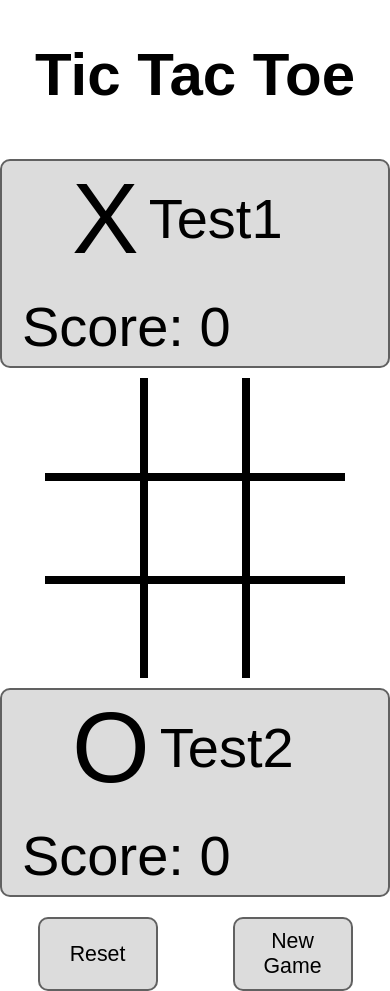
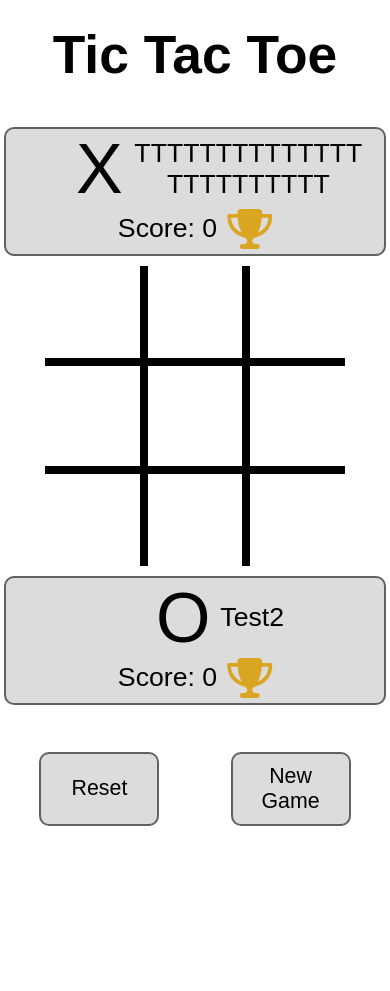
Before and after one commit to sshsphere/tictactoe, a plain HTML site: page index.html in a window 390 px wide. After the commit the page ends 844 px from the top, so only its background shows below. Drawn offline with Linux system fonts and the light colour scheme.

Commit message:
Improve responsivness

```diff
--- a/index.html
+++ b/index.html
@@ -12,11 +12,15 @@
     <h1>Tic Tac Toe</h1>
     <div class="main">
         <div class="player-container">
+            <div class="info">
                 <i class="fas fa-circle"></i>
                 <div class="player-icon">X</div>
-            <div class="player-name">Player1</div>
+                <div class="player-name"></div>
+            </div>
+            <div class="info">
                 <div class="player-score">Score: <span class="player-score-number">0</span></div>
-            <i class="fas fa-trophy trophy-x"></i>
+                <i class="fas fa-trophy show"></i>
+            </div>
         </div>
         <div class="grid-container">
             <div data-ind="0" class="grid-item"></div>
@@ -30,11 +34,15 @@
             <div data-ind="8" class="grid-item"></div>
         </div>
         <div class="player-container">
+            <div class="info">
                 <i class="fas fa-circle"></i>
                 <div class="player-icon">O</div>
-            <div class="player-name">Player2</div>
+                <div class="player-name"></div>
+            </div>
+            <div class="info">
                 <div class="player-score">Score: <span class="player-score-number">0</span></div>
-            <i class="fas fa-trophy"></i>
+                <i class="fas fa-trophy show"></i>
+            </div>
         </div>
     </div>
     <div class="button-container">
--- a/script.js
+++ b/script.js
@@ -58,7 +58,7 @@ const GameState = (()=>{
     let nextstartingturn=true;
     let finished=false;
 
-    const playerX=Player("Test1", "X");
+    const playerX=Player("TTTTTTTTTTTTTTTTTTTTTTTT", "X");
     const playerO=Player("Test2", "O");
 
     const squares=document.querySelectorAll(".grid-item");
@@ -71,6 +71,7 @@ const GameState = (()=>{
 
     nameDisplay[0].textContent=playerX.getName();
     nameDisplay[1].textContent=playerO.getName();
+
     const updateCircleDisplay=()=>{
         circleDisplay[Number(turn)].classList.add('show');
         circleDisplay[Number(!turn)].classList.remove('show');
--- a/styles.css
+++ b/styles.css
@@ -1,13 +1,15 @@
 :root{
     font-family: 'Varela Round', sans-serif;
-    box-sizing: content-box;
 }
 html, body{
-    box-sizing: border-box;
-    margin: 0;
+    margin:0;
     padding: 0;
     height:100%;
     width:100%;
+}
+body{
+    width:98%;
+    margin:0 auto;
 }
 .grid-item{
     background-color: white;
@@ -22,6 +24,7 @@ html, body{
     background-color: gainsboro;
 }
 .player-container{
+    text-align:center;
     background-color: gainsboro;
     user-select: none;
     font-size: 100px;
@@ -29,48 +32,67 @@ html, body{
     border:2px solid rgba(0, 0, 0, 0.555);
     border-radius: 10px;
     padding:0px 40px;
-
     font-size:18pt;
+    box-sizing: border-box;
+    max-width: 350px;
 }
 .player-icon{
     font-size: 100px;
 }
+.fas{
+    font-size:30pt;
+}
 .fa-circle{
     visibility:hidden;
     margin:20px 0px;
-    font-size:30pt;
 }
 .fa-trophy{
     visibility:hidden;
-    margin:20px 0px;
-    font-size:30pt;
+    margin:30px 0px;
     color:goldenrod;
 }
 .grid-container{
-    background-color: black;
+    position: relative;
     height:400px;
-    width: 400px;
-    min-width: 400px;
-    min-height: 400px;
+    width:0;
     display:grid;
-    gap: 8px;
+    justify-content: center;
+    justify-self: center;
     grid-template-columns: repeat(3,1fr);
     grid-template-rows: repeat(3,1fr);
+}
+
+.grid-item{
+    width:calc(384px/3);
+}
+.grid-item:nth-child(-n+3){
+    border-bottom: solid 8px black;
+}
+.grid-item:nth-child(3n+1){
+    border-right: solid 8px black;
+}
+.grid-item:nth-child(3n){
+    border-left: solid 8px black;
+}
+.grid-item:nth-child(n+7){
+    border-top: solid 8px black;
 }
 body{
     display:flex;
     flex-direction: column;
     justify-content:space-around;
     align-items:center;
-
-    border-radius: 100%;
 }
 .main{
-    display: flex;
-    width:min(1300px,100%);
-    align-items: center;
-    justify-content: space-around;
+    display: grid;
+    grid-template-columns: minmax(0,1fr) 0 minmax(0,1fr);
+
+    column-gap:clamp(220px, 20vw, 400px);
     margin-bottom: 10px;
+
+}
+.main > *{
+    word-wrap:break-word;
 }
 .button-container{
     display:flex;
@@ -92,30 +114,62 @@ button:hover{
 button:active{
     background-color: rgba(0, 0, 0, 0.555);
 }
+h1{
+    font-size: 45pt;
+}
+.glow{
+    color:gold;
+}
+.show{
+    visibility:visible;
+}
+
 @media (max-width: 920px){
     .main{
+        display:flex;
         flex-direction: column;
+        align-items: center;
         gap:30px;
     }
     .player-container{
-        padding: 0;
-        font-size:42pt;
+        font-size:20pt;
         display:flex;
         align-items:center;
-        gap:10px;
+        justify-content: center;
+        column-gap:10px;
         flex-wrap: wrap;
         padding: 0px 20px;
+        padding-bottom: 5px;
+        margin:0px 10px;
+        max-height: 200px;
+        max-width: none;
+        width:100%;
+    }
+    .fa-trophy, .fa-circle{
+        margin:0px;
+    }
+    .info{
+        display:flex;
+        align-items: center;
+        gap:10px;
+    }
+    .player-name{
+        word-break:break-all;
+    }
+    h1{
+        font-size: 40pt;
+        margin:5px;
+    }
+    .player-icon{
+        font-size: 70px;
     }
 }
-h1{
-    font-size: 45pt;
-}
 @media (max-width:500px){
+    .grid-item{
+        width:calc(284px/3);
+    }
     .grid-container{
         height:300px;
-        width: 300px;
-        min-width: 300px;
-        min-height: 300px;
     }
     .grid-item{
         line-height: 0.9;
@@ -123,13 +177,4 @@ h1{
     .main{
         gap:10px;
     }
-    body{
-        gap:10px;
-    }
 }
-.glow{
-    color:gold;
-}
-.show{
-    visibility:visible;
-}
```
Lines whose indentation alone changed are shown as unchanged.
